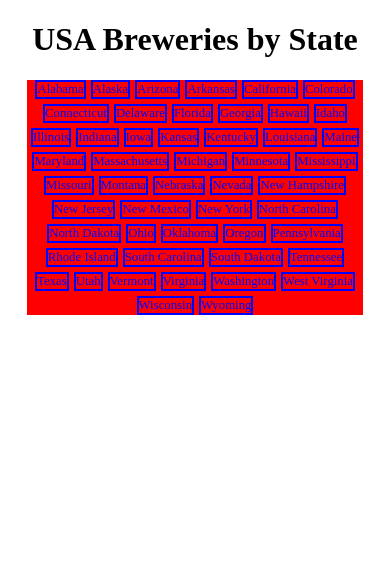
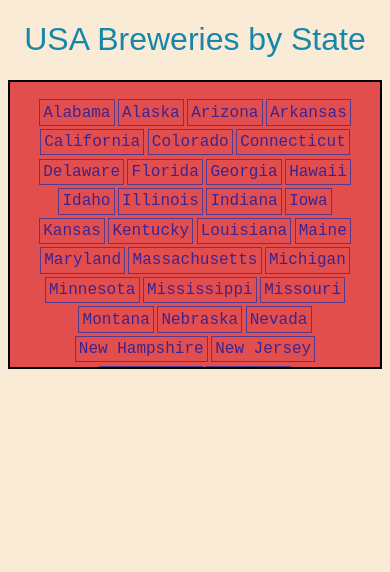
Before and after one commit to a1g23/seal_project1, a plain HTML site: page index.html in a window 390 px wide. Drawn offline with nearby package versions, Linux system fonts and the light colour scheme.

Commit message:
attempting some more responsive styling

```diff
--- a/app.js
+++ b/app.js
@@ -54,7 +54,7 @@ stateArr.forEach(el => {
 
 
 
-        $inputTitle.text(`Breweries in ${input}`).addClass("stateChoice")
+        $inputTitle.text(`Explore ${input}`).addClass("stateChoice")
         $stateofbrew.append($inputTitle)
         getBreweries(input)
 
--- a/style.css
+++ b/style.css
@@ -1,29 +1,50 @@
-h1 {
+body {
+    background-color: antiquewhite;
+}
+
+.tophead {
     text-align: center;
+    font-family: sans-serif;
+    color: rgb(23, 135, 169);
+    font-weight: 300;
 
 }
 
 .stateChoice {
     text-align: center;
+    font-family: sans-serif;
+    color: rgb(23, 135, 169);
+    font-weight: 300;
 }
 
 
 main {
     display: flex;
     flex-wrap: wrap;
-    font-size: .8em;
-    width: min(90%, 800px);
-    margin-inline: auto;
-    gap: 5px;
     justify-content: center;
-    background-color:red;
+    background-color:rgb(226, 77, 77);
+    border: 2px solid black;
+    margin: 0 auto;
+    padding: 1rem;
+    max-width: 700px;
 }
 
+@media (max-width: 40em) {
+    main {
+        height: 30vh;
+        overflow: scroll;
+    }
+}
+
+
 .eachstate {
-    border: 2px solid blue;
-    color: blue;
-
-    transition: border .5s;
+    border: 1px solid rgb(53, 53, 158);
+    opacity: .8;
+    font-family: 'Courier New', Courier, monospace;
+    color: rgb(25, 25, 157);
+    transition: border .8s;
+    padding: .2rem;
+    margin: .1rem;
 }
 
 .eachstate:hover {
@@ -35,14 +56,15 @@ main {
     display: flex;
     flex-wrap: wrap;
     justify-content: center;
-    gap: 6px;
-    margin: 2%;
 }
 
 .eachBrew {
     border: 2px solid black;
     text-align: center;
-    padding: 3%;
-    margin: 2%;
-    background-color: beige;
+    font-family: sans-serif;
+    padding: 1rem;
+    background-color: rgb(96, 103, 184);
+    margin: 1rem;
 }
+
+/* media queries */
```
